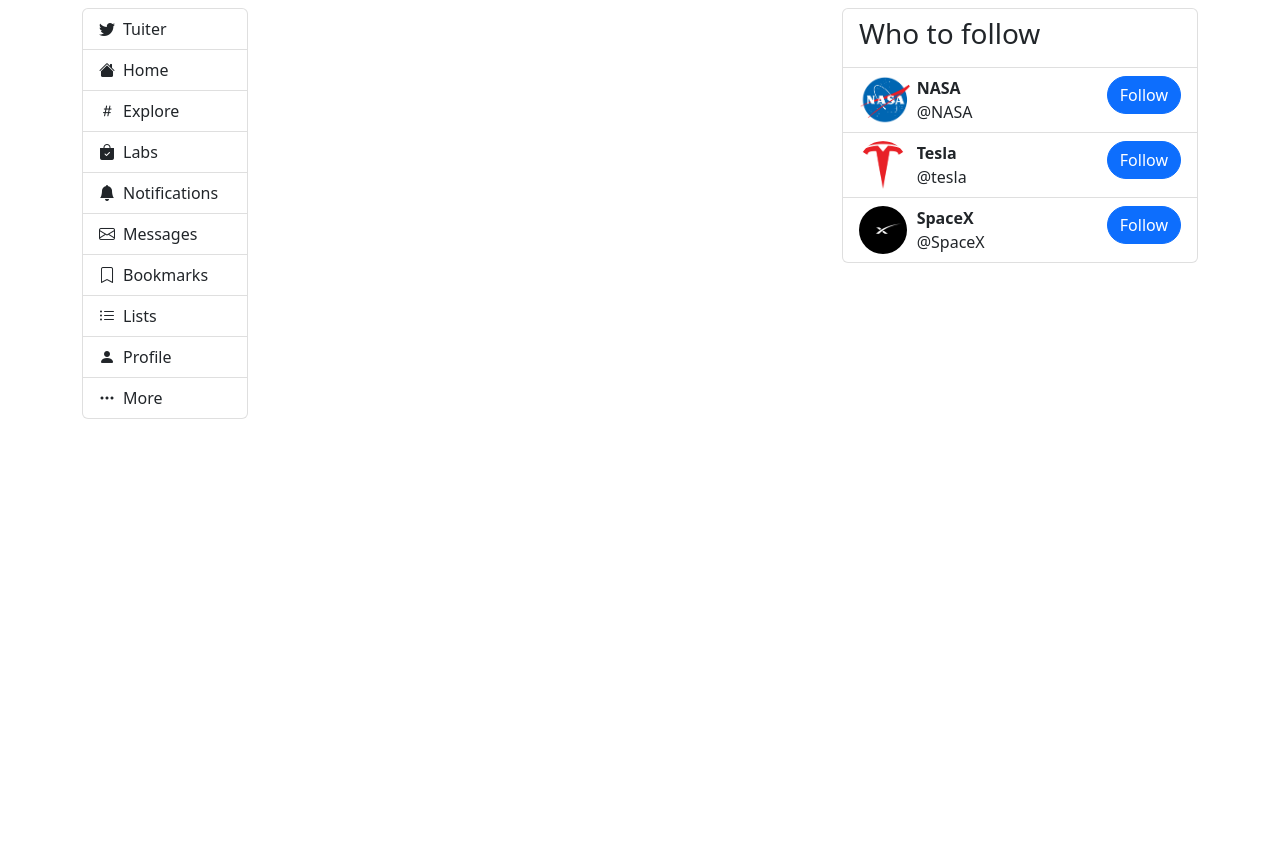
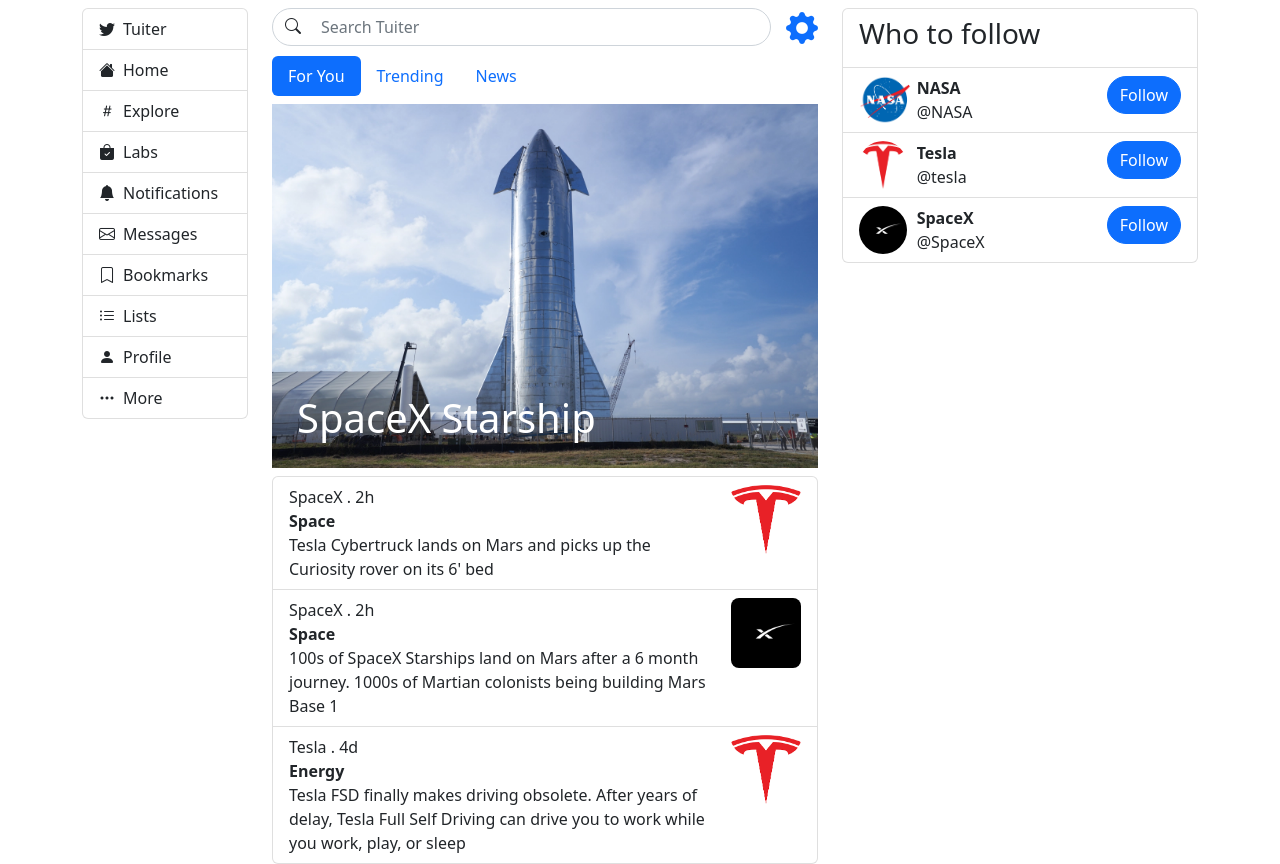
Before and after one commit to zhxunynn/xunyan-react-web-app, a React (Create React App) app: page /tuiter in a window 1280 px wide. Before the commit the page ends 800 px from the top, so only its background shows below. Built offline with nearby package versions, Linux system fonts and the light colour scheme.

Commit message:
finish a6

```diff
--- a/src/tuiter/index.js
+++ b/src/tuiter/index.js
@@ -16,6 +16,7 @@ function Tuiter() {
         style={{ position: "relative" }}
       >
         <Routes>
+          <Route index element={<ExploreComponent />} />
           <Route path="home" element={<HomeComponent />} />
           <Route path="explore" element={<ExploreComponent />} />
         </Routes>
```
